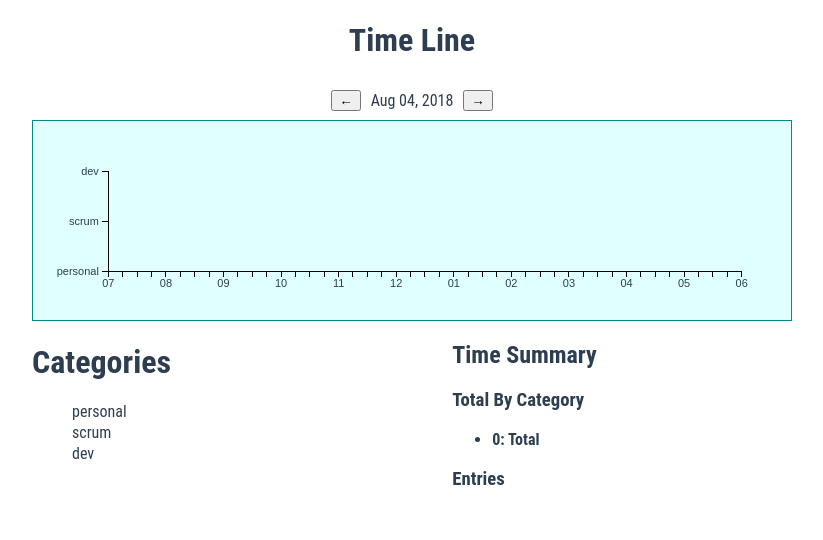
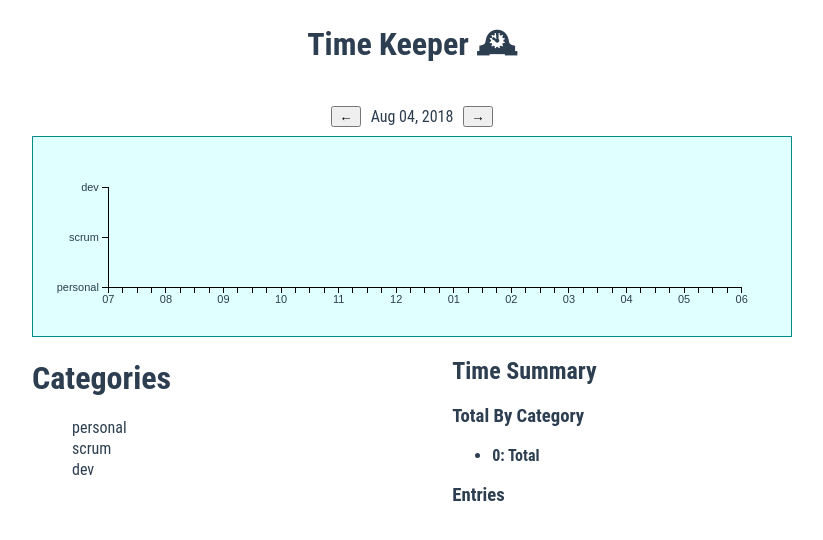
Before and after one commit to davestaab/timekeeper, a Vue app: page / in a window 1280 px wide. Shown: the top 540 px of the page, without its empty margins (228-1051 px from the left). Built offline with nearby package versions, Linux system fonts and the light colour scheme; the HTML template or start-up script is replaced by a standard one.

Commit message:
updating branding and readme

```diff
--- a/src/components/Timeline.vue
+++ b/src/components/Timeline.vue
@@ -72,7 +72,7 @@ export default {
 
 <template>
   <div :class="$style.container">
-    <h1 :class="$style.h1">Time Line</h1>
+    <h1 :class="$style.h1">Time Keeper 🕰</h1>
     <date-picker
       :current-date="currentDate"
       @nextDate="nextDate"
```
Also changed, not shown: 1 other file (tests, documents, lock files or other folders).
